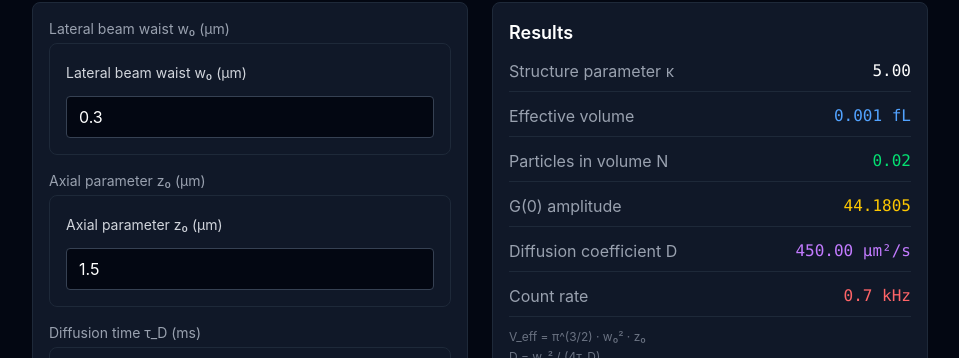
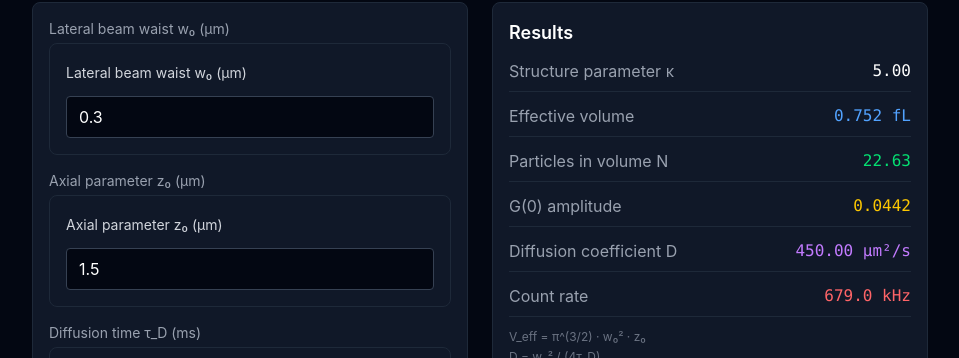
Before and after one commit to Lazfiz/photonics-calculators, a Next.js app: page /imaging/fcs in a window 1280 px wide. Shown: the part 126-484 px from the top of the page, without its empty margins (160-1119 px from the left). Built offline with nearby package versions, Linux system fonts and the light colour scheme; no server answers.

Commit message:
fix(fcs): Veff unit conversion 1e-18→1e-15 (#216/524)
1 µm³ = 1e-18 m³ = 1e-15 L. Code used 1e-18 (m³) but downstream
N = C·N_A·Veff expects liters, making Veff 1000× too small and
G0 1000× too large.

Kimi + Nemotron flagged, GLM incorrectly validated.

```diff
--- a/src/app/imaging/fcs/page-client.tsx
+++ b/src/app/imaging/fcs/page-client.tsx
@@ -16,7 +16,7 @@ export default function FCSPage() {
 
   const results = useMemo(() => {
     const kappa = z0 / w0; // structure parameter
-    const Veff = Math.PI ** 1.5 * w0 * w0 * z0 * 1e-18; // L (effective volume)
+    const Veff = Math.PI ** 1.5 * w0 * w0 * z0 * 1e-15; // L (effective volume)
     const Veff_fL = Veff * 1e15; // femtoliters
     const N = concentration * 1e-9 * 6.022e23 * Veff; // number of particles
     const G0 = 1 / N;
```
